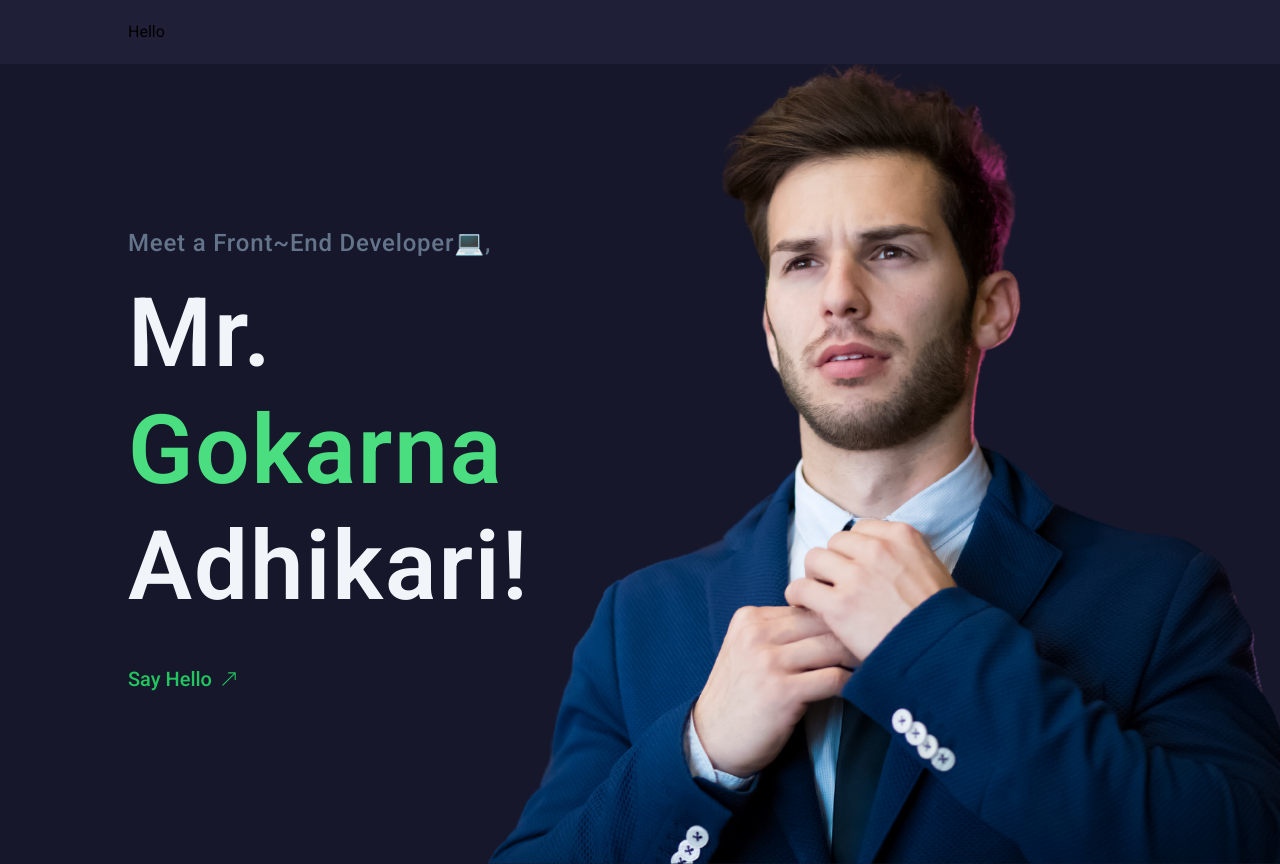
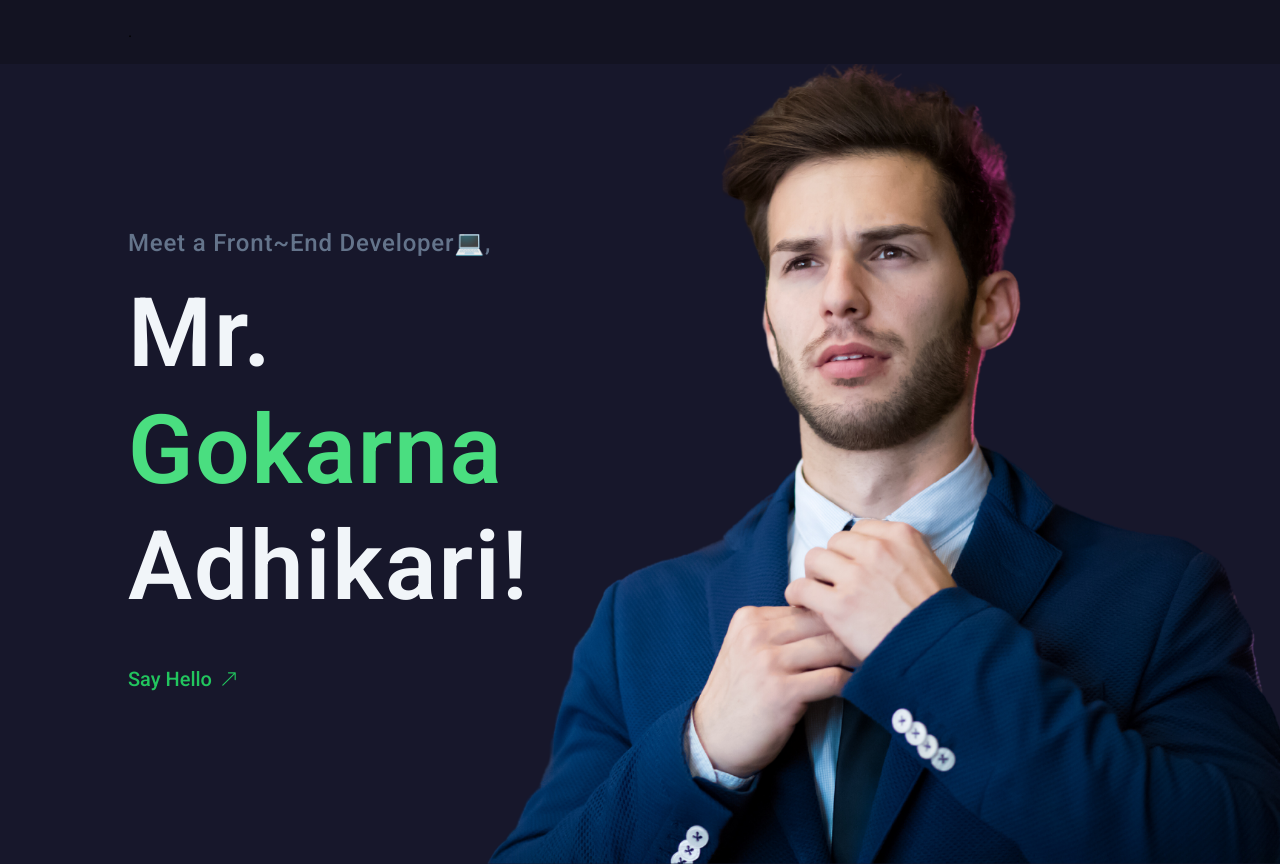
Before and after one commit to gokarna123-goku/m_portfolio, a React (Vite) app: page / in a window 1280 px wide. Built offline with nearby package versions, Linux system fonts and the light colour scheme.

Commit message:
working on the logo section

```diff
--- a/src/components/Header/Header.jsx
+++ b/src/components/Header/Header.jsx
@@ -2,8 +2,8 @@ import React from 'react'
 
 const Header = () => {
   return (
-    <nav className="w-full bg-[#1f1f38] py-5 px-32">
-        Hello
+    <nav className="w-full bg-[#131322] py-5 px-32 shadow-xl">
+        .
     </nav>
   )
 }
--- a/src/index.css
+++ b/src/index.css
@@ -13,9 +13,30 @@
   font-family: 'Roboto', sans-serif;
 }
 
+/* ::-webkit-scrollbar{
+  width: 8px;
+} */
+
+/* Custom Scrollbar */
 ::-webkit-scrollbar{
-  width: 8px;
+  width: 10px;
+  background: #1f1f38;
 }
+
+::-webkit-scrollbar-track{
+  background: rgba(0, 0, 0, 0.23);
+  border-radius: 10px;
+}
+::-webkit-scrollbar-thumb{
+  background: #262644;
+  border-radius: 10px;
+}
+::-webkit-scrollbar-thumb:hover{
+  background: #292947;
+  border-radius: 10px;
+}
+
+/*  */
 
 
 .main_section{
```
